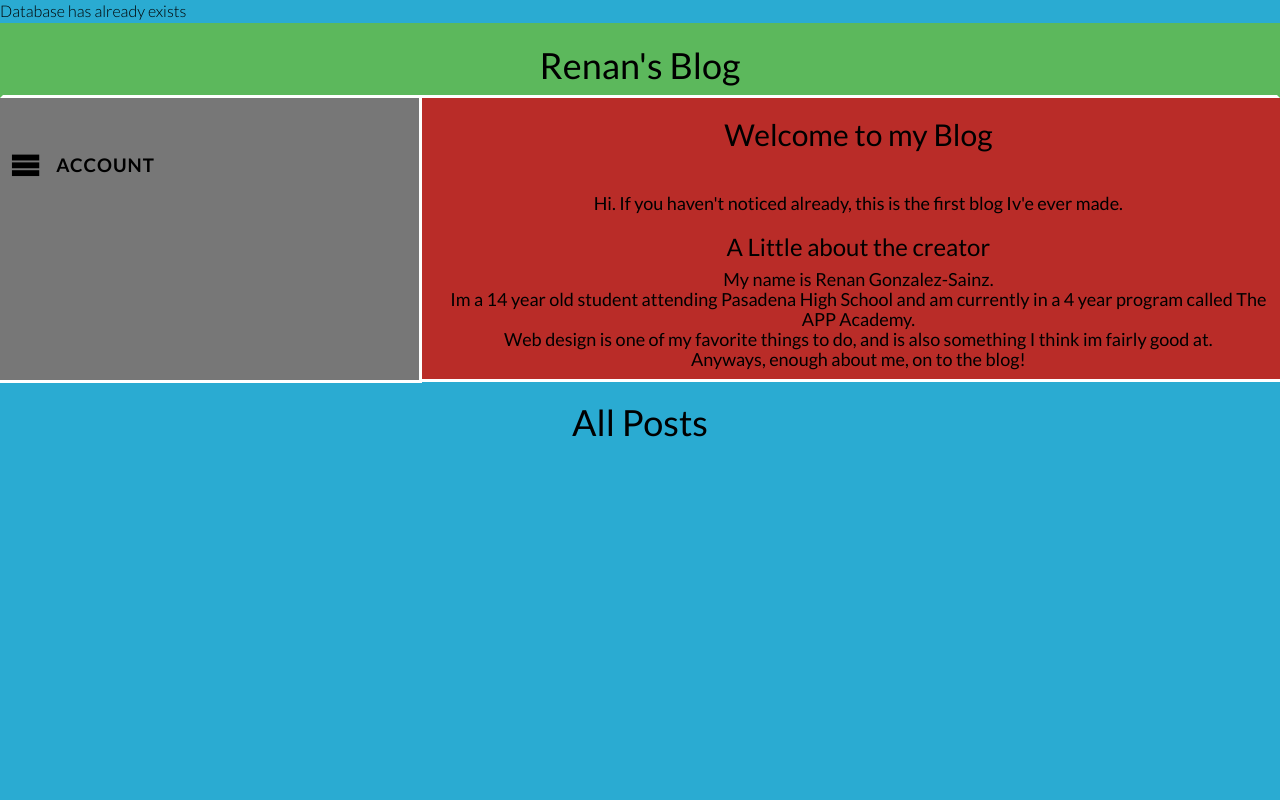
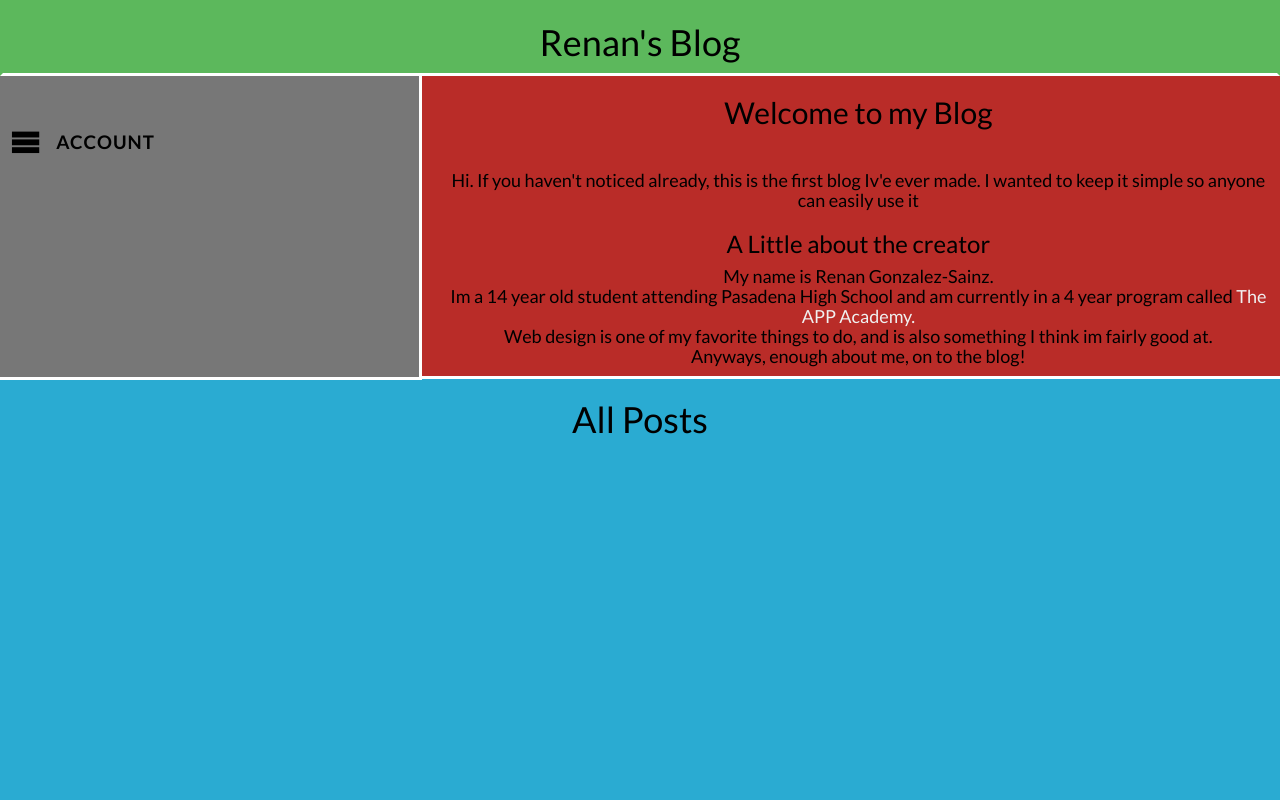
Before and after one commit to GonzalezSainzR/Blog, a PHP site: page /GonzalezSainzR-Blog/index.php in a window 1280 px wide. Run offline with PHP 8.4, Linux system fonts and the light colour scheme; data that the repository does not hold is empty.

Commit message:
3/5/15 Late push cause i forgot :(

```diff
--- a/CSS/custom-style.css
+++ b/CSS/custom-style.css
@@ -3,7 +3,7 @@ p, h2,#Greet, h4, h3,#All, #Register, #PST {
    text-align: center;
 }
 #navbar1{
-    padding-bottom: 8px;
+    padding-bottom: 28px;
     border-bottom: solid;
     border-right: solid;
     border-color: #fff;
--- a/controller/login-user.php
+++ b/controller/login-user.php
@@ -5,7 +5,7 @@ require_once(__DIR__ . "/../model/config.php");
 $username = filter_input(INPUT_POST, "username", FILTER_SANITIZE_STRING);
 $password = filter_input(INPUT_POST, "password", FILTER_SANITIZE_STRING);
 
-$query = $_SESSION["connection"]->query("SELECT salt, password FROM users WHERE BINARY username = '$username' AND  password='$password'");
+$query = $_SESSION["connection"]->query("SELECT salt, password FROM users WHERE BINARY username = '$username'");
 
 if ($query->num_rows == 1) {
     $row = $query->fetch_array();
@@ -17,5 +17,5 @@ if ($query->num_rows == 1) {
         echo "<p>Invalid username and password</p>";
     }
 } else {
-    echo "<p>Invalid username and password</p>";
+    echo "<p>Invalid username and password error 2</p>";
 }
--- a/model/Database.php
+++ b/model/Database.php
@@ -28,8 +28,6 @@ class Database {
             if ($query) {
                 echo "<p>Succesfully created database" . $database . "</p>";
             }
-        } else {
-            echo "Database has already exists";
         }
     }
 
--- a/view/header.php
+++ b/view/header.php
@@ -28,9 +28,9 @@
 </div>
     <div  id='Info1' class='col-xs-8'>
         <h2>Welcome to my Blog</h2><br/>
-        <h4>Hi. If you haven't noticed already, this is the first blog Iv'e ever made.</h4>
+        <h4>Hi. If you haven't noticed already, this is the first blog Iv'e ever made. I wanted to keep it simple so anyone can easily use it</h4>
         <h3>A Little about the creator</h3>
-        <h4>My name is Renan Gonzalez-Sainz.<br/> Im a 14 year old student attending Pasadena High School and am currently in a 4 year program called The APP Academy.<br/> Web design is one of my favorite things to do, and is also something I think im fairly good at.<br/> Anyways, enough about me, on to the blog!</h4>
+        <h4>My name is Renan Gonzalez-Sainz.<br/> Im a 14 year old student attending Pasadena High School and am currently in a 4 year program called <a href="http://theappacademy.us">The APP Academy.</a><br/> Web design is one of my favorite things to do, and is also something I think im fairly good at.<br/> Anyways, enough about me, on to the blog!</h4>
     </div>
 </div>
 <div class='row'>
```
